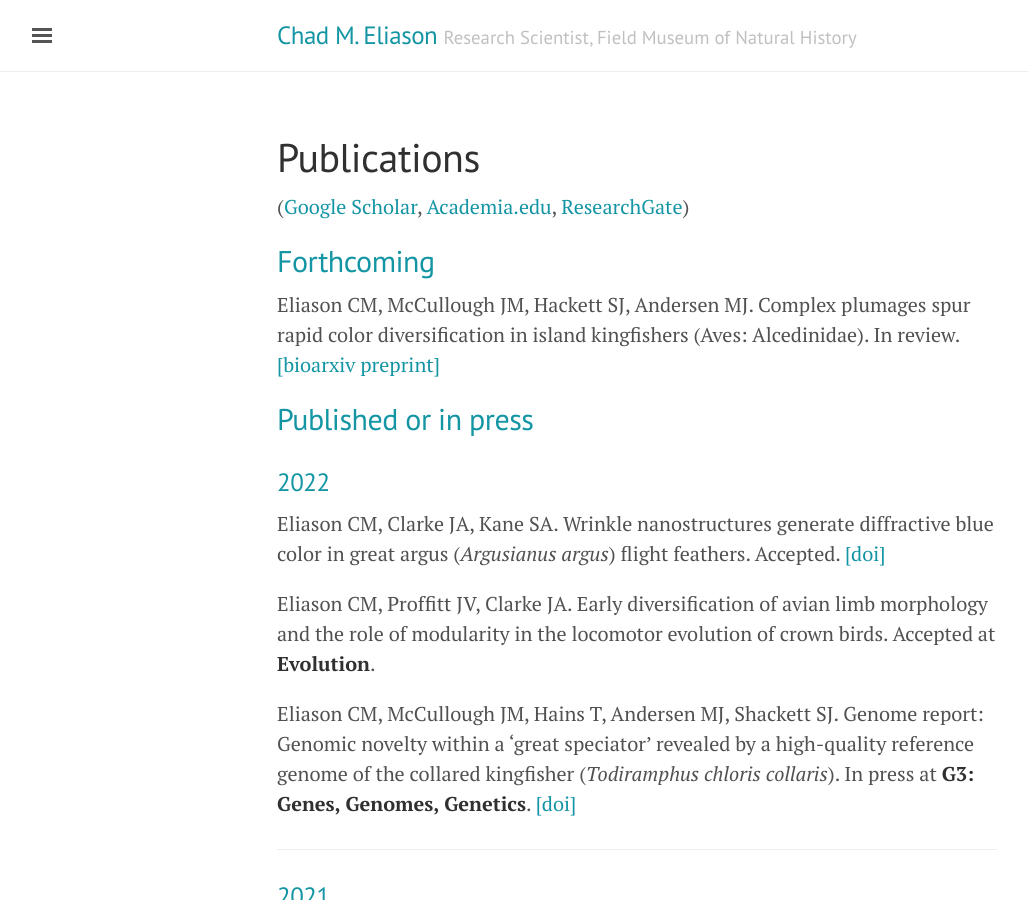
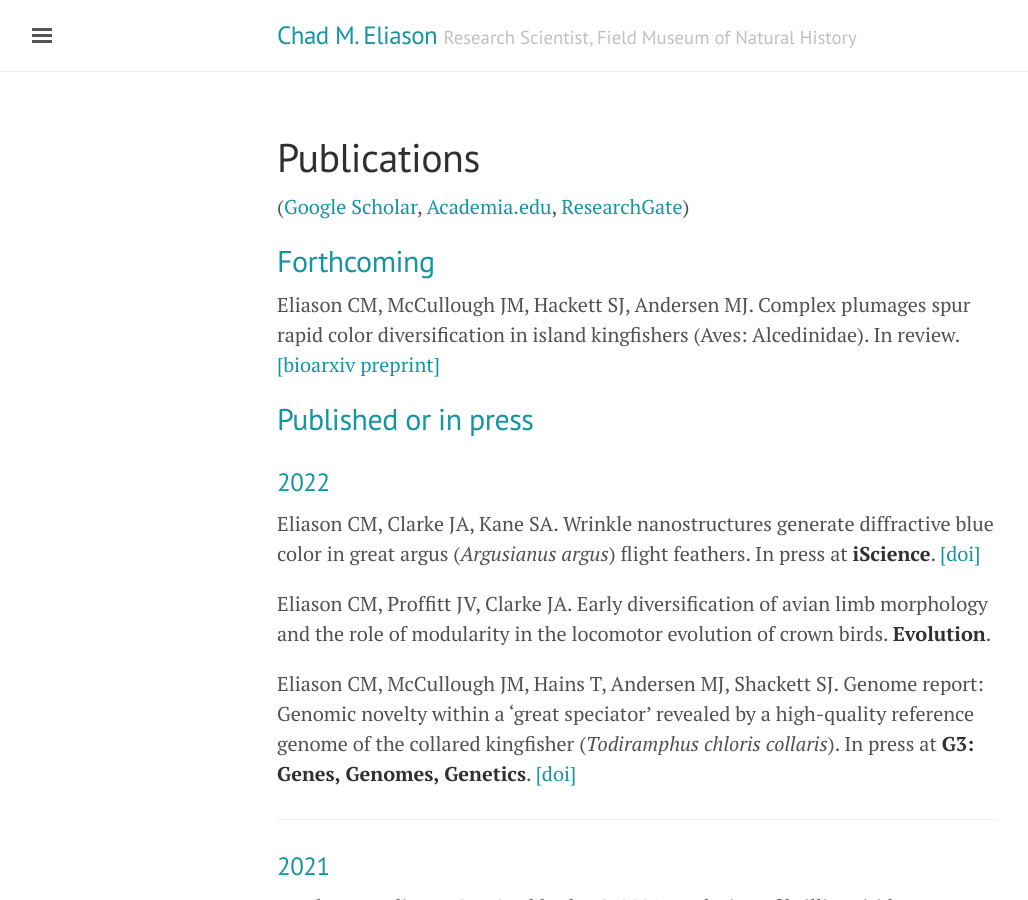
Before and after one commit to celiason/celiason.github.io, a Jekyll site: the page built from 2-publications.md, in a window 1280 px wide and 900 px high. Shown: the whole window, without its empty margins (3-1031 px from the left). Built offline with Jekyll 4.4.1, drawn with Linux system fonts in a browser that asks for light colours.

Commit message:
Update 2-publications.md

```diff
--- a/2-publications.md
+++ b/2-publications.md
@@ -17,9 +17,9 @@ Eliason CM, Cooper JC, Hackett SJ, Zahnle E, Pequeño Sacoe TZ, Hauber ME, Bates
 
 ### 2022
 
-Eliason CM, Clarke JA, Kane SA. Wrinkle nanostructures generate diffractive blue color in great argus (_Argusianus argus_) flight feathers. Accepted. [[doi]](https://doi.org/10.1016/j.isci.2022.105912)
+Eliason CM, Clarke JA, Kane SA. Wrinkle nanostructures generate diffractive blue color in great argus (_Argusianus argus_) flight feathers. In press at __iScience__. [[doi]](https://doi.org/10.1016/j.isci.2022.105912)
 
-Eliason CM, Proffitt JV, Clarke JA. Early diversification of avian limb morphology and the role of modularity in the locomotor evolution of crown birds. Accepted at __Evolution__.
+Eliason CM, Proffitt JV, Clarke JA. Early diversification of avian limb morphology and the role of modularity in the locomotor evolution of crown birds. __Evolution__.
 
 Eliason CM, McCullough JM, Hains T, Andersen MJ, Shackett SJ. Genome report: Genomic novelty within a 'great speciator' revealed by a high-quality reference genome of the collared kingfisher (_Todiramphus chloris collaris_). In press at __G3: Genes, Genomes, Genetics__. [[doi]](https://doi.org/10.1093/g3journal/jkac260)
 
```
